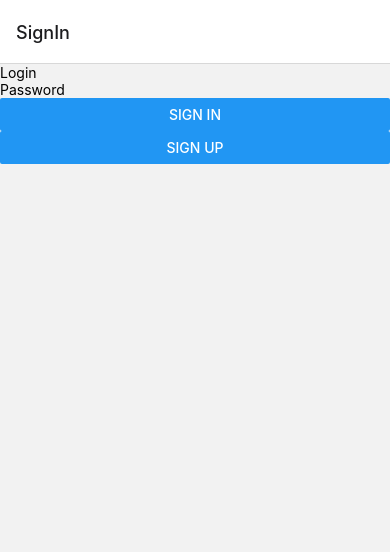
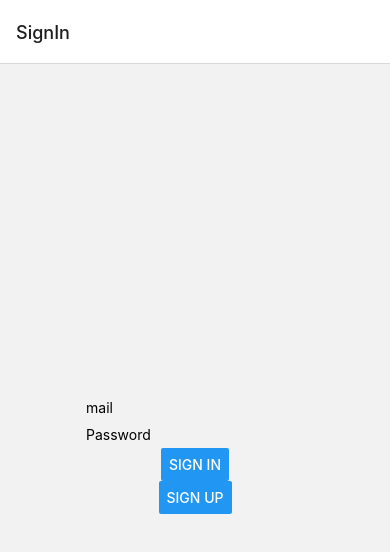
Before and after one commit to Ratlifestyle/RandomCityMobile, a React Native app: screen /SignIn in a window 390 px wide. Shown: the top 552 px of the page. Built offline with nearby package versions, Linux system fonts and the light colour scheme.

Commit message:
legere modif du style de la page de connexion + ajout du token en memoire

```diff
--- a/package.json
+++ b/package.json
@@ -20,7 +20,7 @@
     "https-proxy-agent": "^5.0.1",
     "react": "17.0.2",
     "react-dom": "17.0.2",
-    "react-native": "0.68.2",
+    "react-native": "^0.68.2",
     "react-native-gesture-handler": "~2.2.1",
     "react-native-reanimated": "~2.8.0",
     "react-native-safe-area-context": "4.2.4",
--- a/src/App.js
+++ b/src/App.js
@@ -79,11 +79,10 @@ export default function App({ navigation }) {
 
                 signIn(data)
                     .then((response) => {
-                        if (response.ok) {
-                            console.log(response)
+                        if (response.status_code==200) {
                             dispatch({
                                 type: "SIGN_IN",
-                                token: "dummy-auth-token",
+                                token: response.auth_token,
                             });
                         } else {
                             throw new Error("Something went wrong");
@@ -99,11 +98,10 @@ export default function App({ navigation }) {
                 if (data.password == data.confirmPass) {
                     SignUp(data)
                         .then((response) => {
-                            console.log(response)
                             if (response.status_code == 201) {
                                 dispatch({
                                     type: "SIGN_IN",
-                                    token: "dummy-auth-token",
+                                    token: response.auth_token,
                                 });
                             } else {
                                 throw new Error("something went wrong");
--- a/src/api/randomCityApi/authentification/SignInApi.js
+++ b/src/api/randomCityApi/authentification/SignInApi.js
@@ -11,5 +11,9 @@ export async function signIn(data) {
       mail: data.mail,
       password: data.password,
     }),
+  }).then(async (response) => {
+    return response.json().then((data) => {
+      return data;
+    });
   });
 }
--- a/src/components/SignInScreen.js
+++ b/src/components/SignInScreen.js
@@ -1,6 +1,8 @@
 import { StyleSheet, Text, View, TextInput, Button } from 'react-native';
 import * as React from 'react';
 import * as App from '../App';
+import { styles } from '../styles/SignInScreenStyles';
+import TextInputSigns from "./atoms/SignsScreens/TextInputSigns";
 
 function SignInScreen({ navigation }) {
     const [mail, setMail] = React.useState('');
@@ -9,13 +11,13 @@ function SignInScreen({ navigation }) {
     const { signIn } = React.useContext(App.AuthContext);
 
     return (
-      <View>
-        <TextInput
-          placeholder="Login"
+      <View style={styles.formView}>
+        <TextInputSigns
+          placeholder="mail"
           value={mail}
           onChangeText={setMail}
         />
-        <TextInput
+        <TextInputSigns
           placeholder="Password"
           value={password}
           onChangeText={setPassword}
--- a/src/components/SignUpScreen.js
+++ b/src/components/SignUpScreen.js
@@ -3,7 +3,7 @@ import * as React from "react";
 import * as App from "../App";
 import { URLAPI } from "../global/constants";
 import { styles } from "../styles/SignUpScreenStyles";
-import TextInputSignUp from "./atoms/SignUpScreen/TextInputSignUp";
+import TextInputSigns from "./atoms/SignsScreens/TextInputSigns";
 import { checkIfValidPseudo } from "../api/randomCityApi/authentification/SignUpApi";
 
 function SignUpScreen() {
@@ -20,37 +20,37 @@ function SignUpScreen() {
 
     return (
         <View style={styles.formView}>
-            <TextInputSignUp
+            <TextInputSigns
                 placeholder="Mail"
                 value={mail}
                 onChangeText={setMail}
             />
-            <TextInputSignUp
+            <TextInputSigns
                 placeholder="Password"
                 value={password}
                 onChangeText={setPassword}
                 secureTextEntry
                 style={!validPass ? styles.invalidInput : null}
             />
-            <TextInputSignUp
+            <TextInputSigns
                 placeholder="Confirm password"
                 value={confirmPass}
                 onChangeText={setConfirmPass}
                 secureTextEntry
             />
-            <TextInputSignUp
+            <TextInputSigns
                 placeholder="First name"
                 value={firstName}
                 onChangeText={setFirstName}
             />
-            <TextInputSignUp
+            <TextInputSigns
                 placeholder="Last name"
                 value={lastName}
                 onChangeText={setLastName}
             />
 
             <View>
-                <TextInputSignUp
+                <TextInputSigns
                     placeholder="Pseudo"
                     value={pseudo}
                     onChangeText={(pseudo) => {
--- a/src/global/constants.js
+++ b/src/global/constants.js
@@ -1 +1 @@
-export var URLAPI = 'http://localhost:8000'
+export var URLAPI = 'http://localhost:5000'
--- /dev/null
+++ b/src/styles/SignInScreenStyles.js
@@ -0,0 +1,17 @@
+import { StyleSheet } from "react-native-web";
+
+export const styles = StyleSheet.create({
+    invalidInput: {
+      shadowColor: "rgb(255, 0, 0) 3px 0px 3px",
+      shadowRadius: "3px",
+    },
+    formView: {
+        flex: 1,
+        alignItems: 'center',
+        justifyContent: 'center',
+    },
+    textInput:{
+        marginTop: '5px',
+        marginBottom: '5px'
+    }
+  });
```
Also changed, not shown: src/components/atoms/SignsScreens/TextInputSigns.js (renamed from src/components/atoms/SignUpScreen/TextInputSignUp.js), 1 other file (tests, documents, lock files or other folders). Lines whose indentation alone changed are shown as unchanged.
